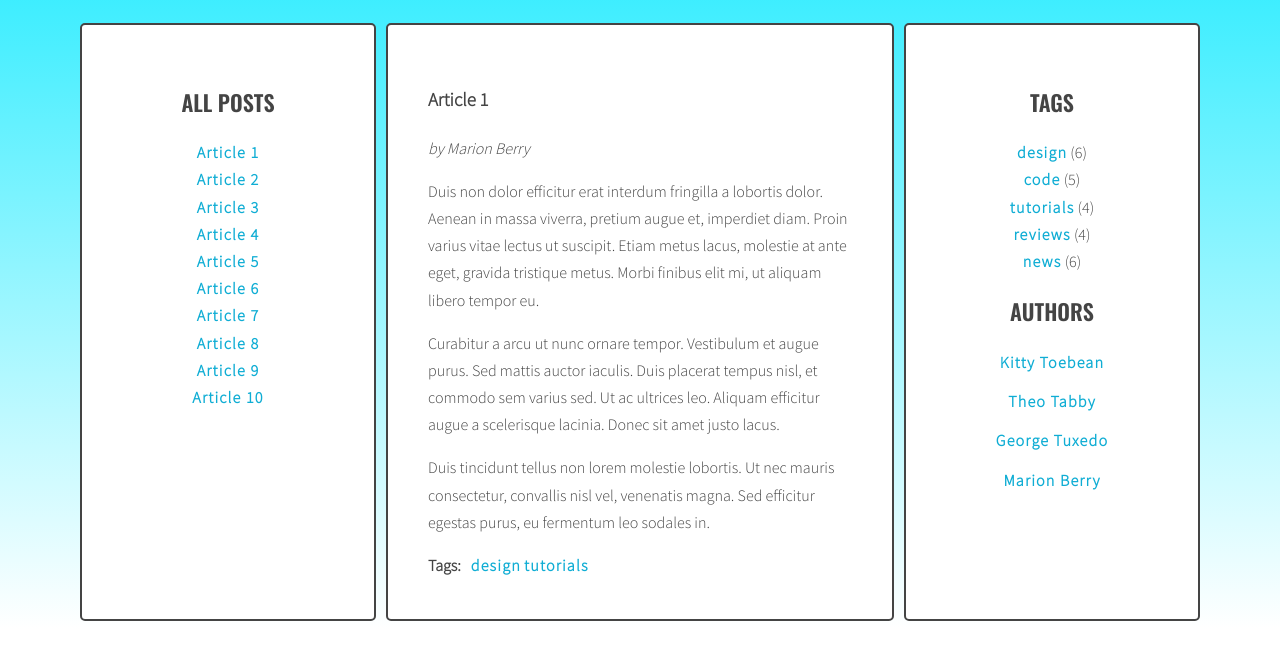
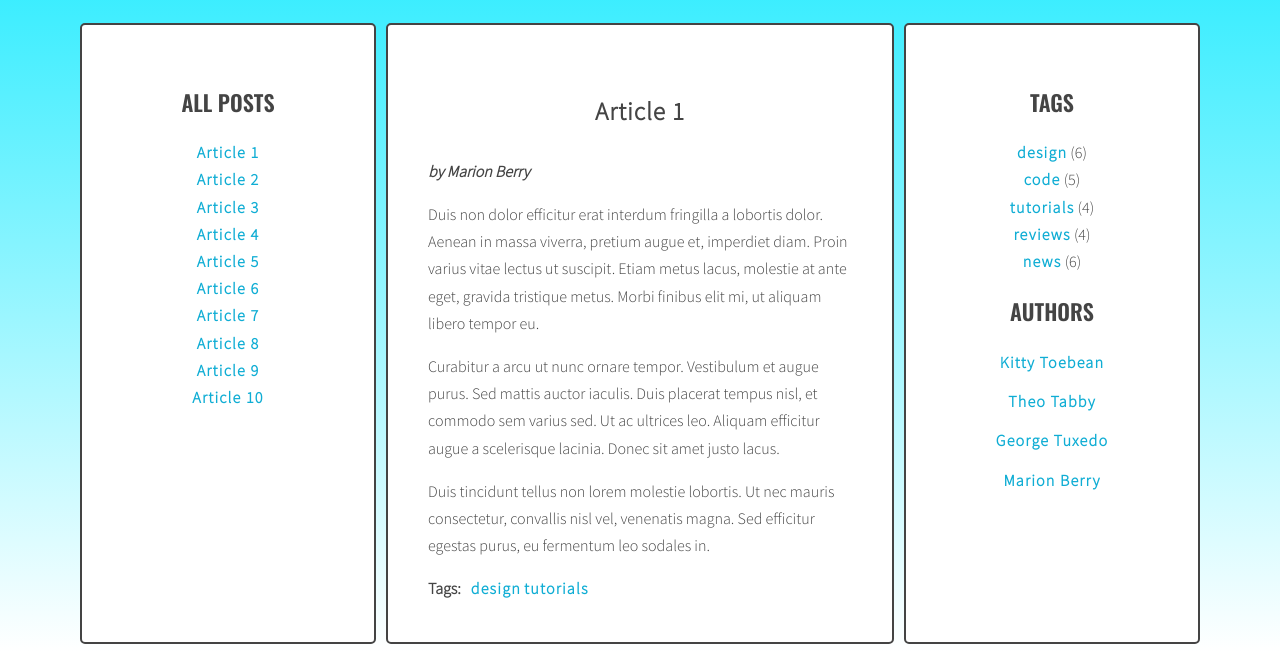
Before and after one commit to kacpi95/javascript-blog, a website: page index.html in a window 1280 px wide. Shown: the part 220-872 px from the top of the page. Before the commit the page ends 849 px from the top, so only its background shows below. Drawn offline with nearby package versions, Linux system fonts and the light colour scheme.

Commit message:
Add styles to section articles

```diff
--- a/sass/style.scss
+++ b/sass/style.scss
@@ -93,11 +93,12 @@ body {
 	padding: 0;
 	text-align: center;
 	a {
-		text-decoration: none; ////////////transition
+		text-decoration: none;
 		color: rgb(15, 173, 212);
 		font-weight: bold;
 		font-size: 16px;
 		letter-spacing: 1.2px;
+		transition: all 0.3s;
 	}
 	a:hover {
 		font-weight: bold;
@@ -126,6 +127,12 @@ body {
 
 .post {
 	display: none;
+	.post-title {
+		font-size: 25px;
+		font-weight: bold;
+		letter-spacing: 1px;
+		text-align: center;
+	}
 	&.active {
 		display: block;
 	}
@@ -133,6 +140,7 @@ body {
 
 .post-author {
 	font-style: italic;
+	font-weight: bold;
 }
 
 .post-tags {
```
Also changed, not shown: css/style.css, 1 other file.
